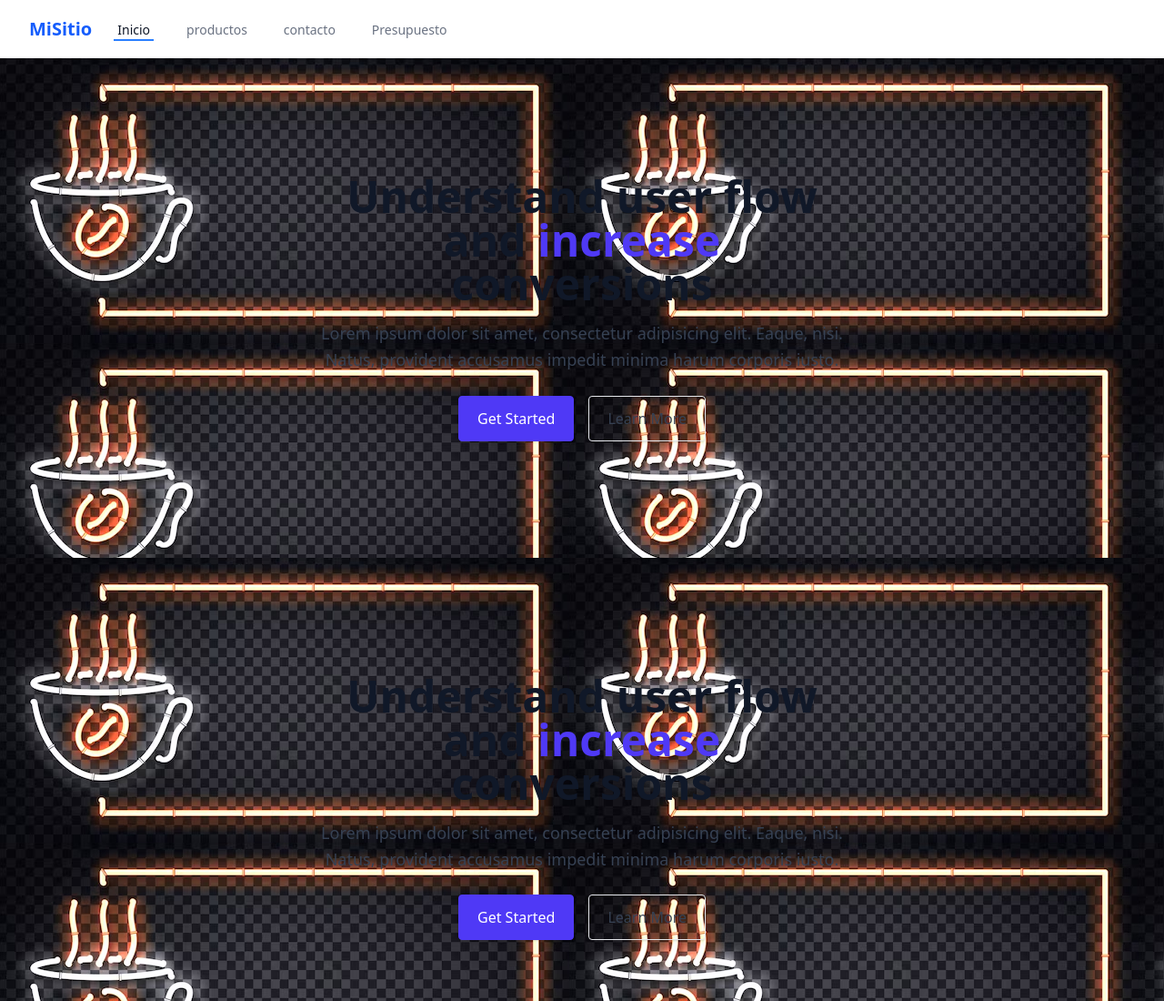
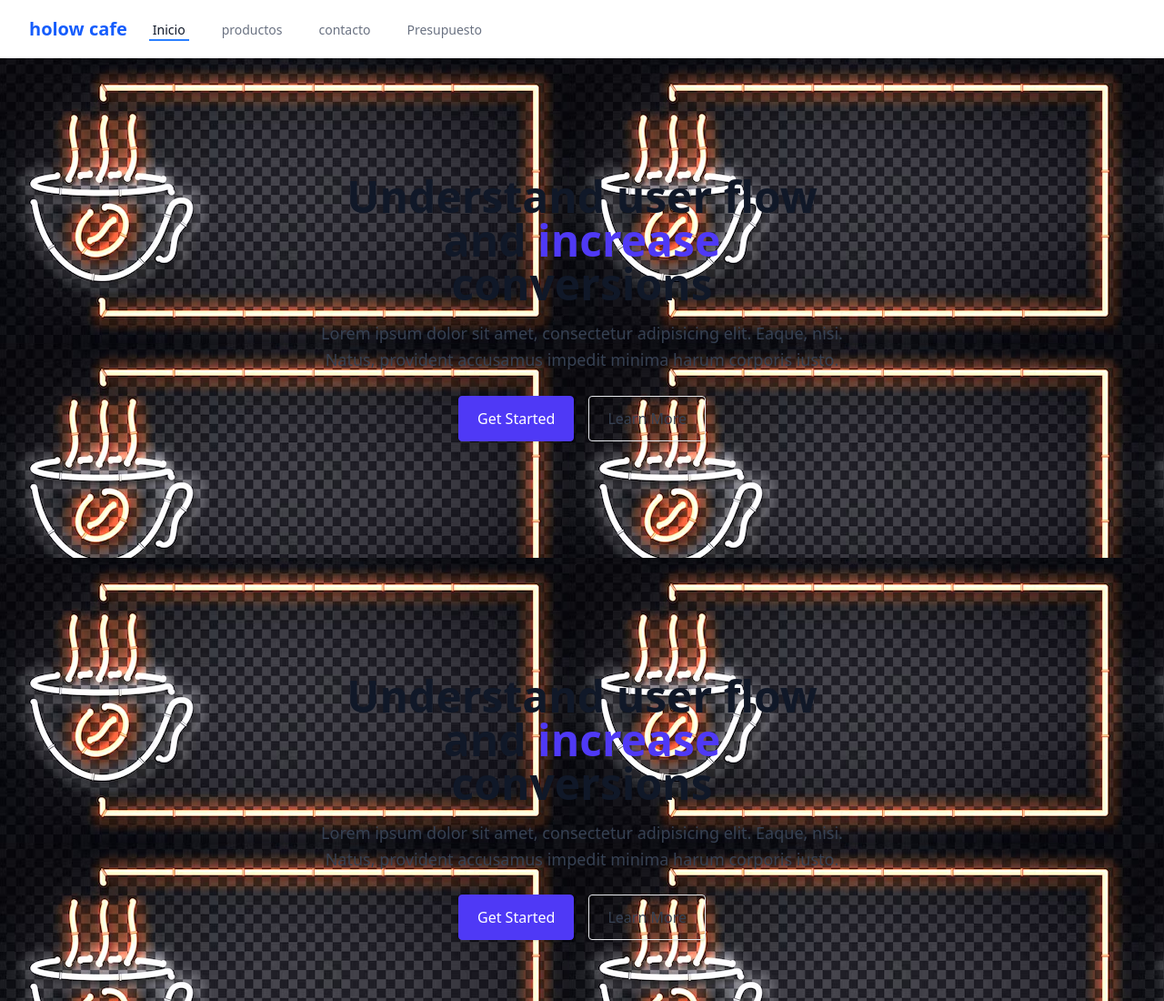
Before and after one commit to jugarcia1791-hub/Trabajo-final-hc2, a website: page index.html in a window 1280 px wide. Shown: the top 1100 px of the page at 91% size. Drawn offline with Linux system fonts and the light colour scheme.

Commit message:
link de el logo

```diff
--- a/index.html
+++ b/index.html
@@ -13,9 +13,11 @@
         <div class="flex justify-between h-16">
           <div class="flex items-center">
             <!-- Logo -->
+             <a href="/index.html">
             <div class="flex-shrink-0">
-              <h1 class="text-xl font-bold text-blue-600">MiSitio</h1>
+              <h1 class="text-xl font-bold text-blue-600">holow cafe</h1>
             </div>
+              </a>
 
             <!-- Links de navegación -->
             <div class="hidden sm:ml-6 sm:flex sm:space-x-8">
```
Also changed, not shown: contacto.html (+3 -1 lines), presupuesto.html (+3 -1 lines), productos.html (+3 -1 lines).
